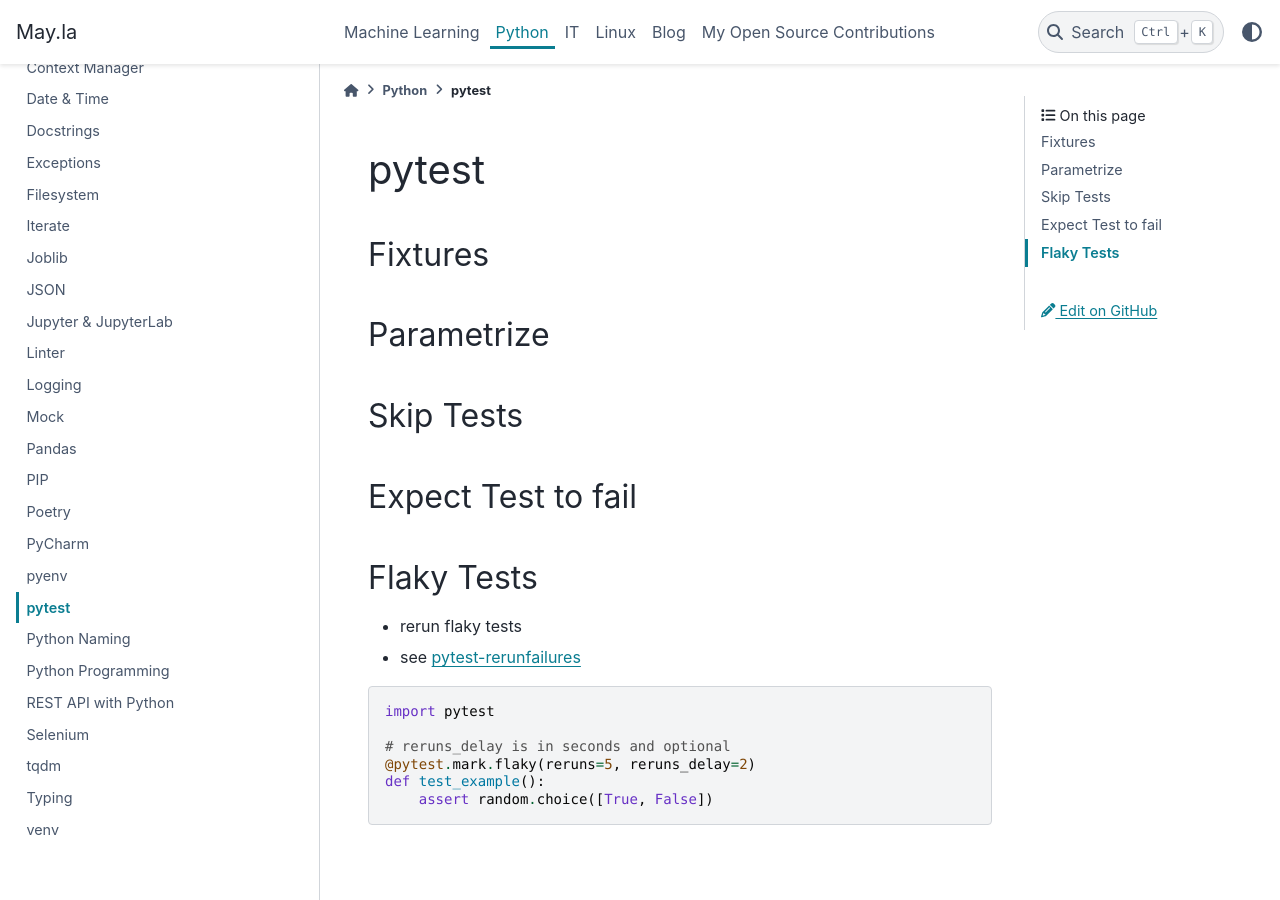
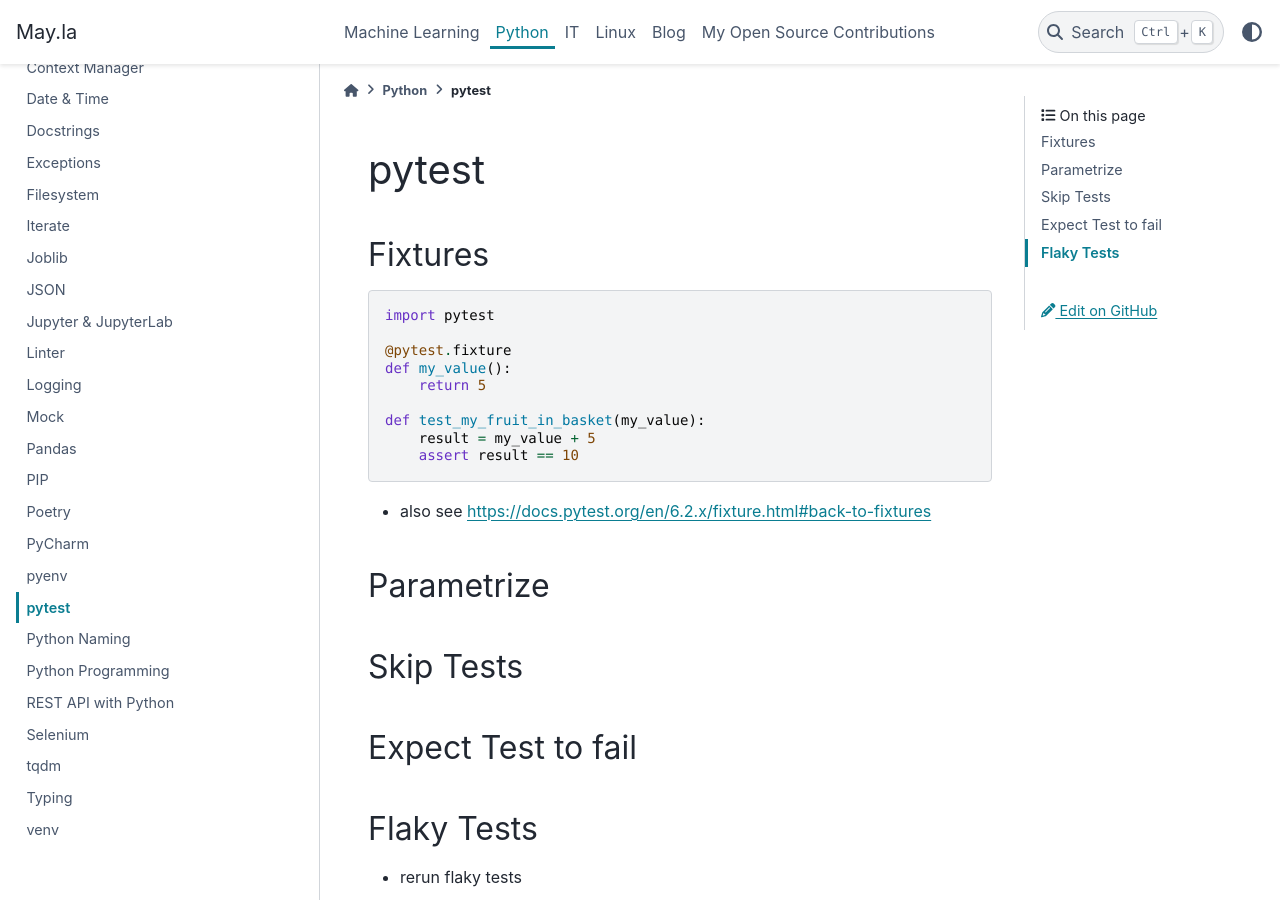
Before and after one commit to PhilipMay/PhilipMay_org, a Sphinx documentation site: the page built from source/python/pytest.md, in a window 1280 px wide and 900 px high. Built offline with Sphinx 7.4.7 and the PyData theme 0.15.4, drawn with Linux system fonts in a browser that asks for light colours.

Commit message:
Add test case using pytest fixture

````diff
--- a/source/python/pytest.md
+++ b/source/python/pytest.md
@@ -1,6 +1,20 @@
 # pytest
 
 ## Fixtures
+
+```python
+import pytest
+
+@pytest.fixture
+def my_value():
+    return 5
+
+def test_my_fruit_in_basket(my_value):
+    result = my_value + 5
+    assert result == 10
+```
+
+- also see <https://docs.pytest.org/en/6.2.x/fixture.html#back-to-fixtures>
 
 ## Parametrize
 
````
